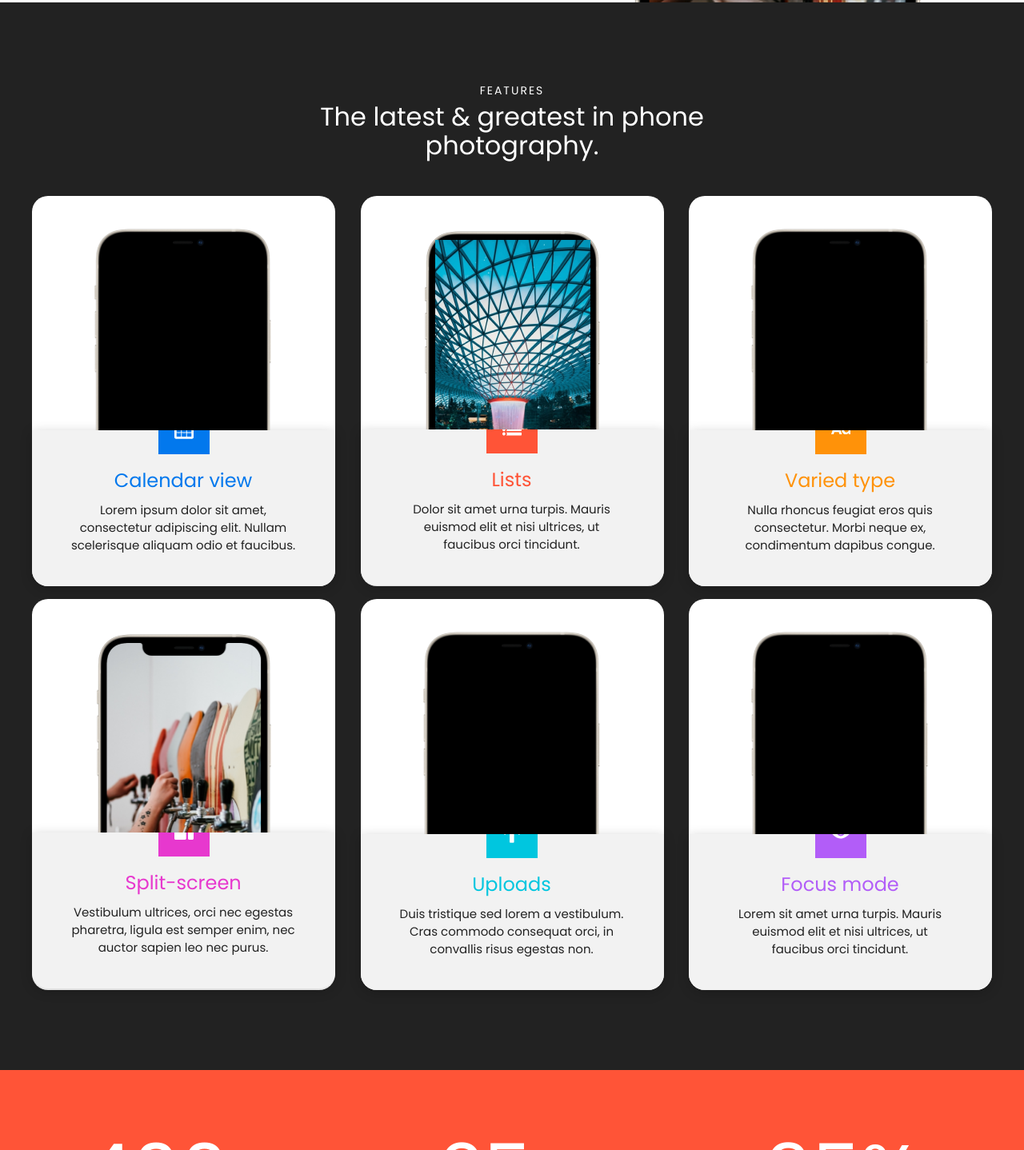
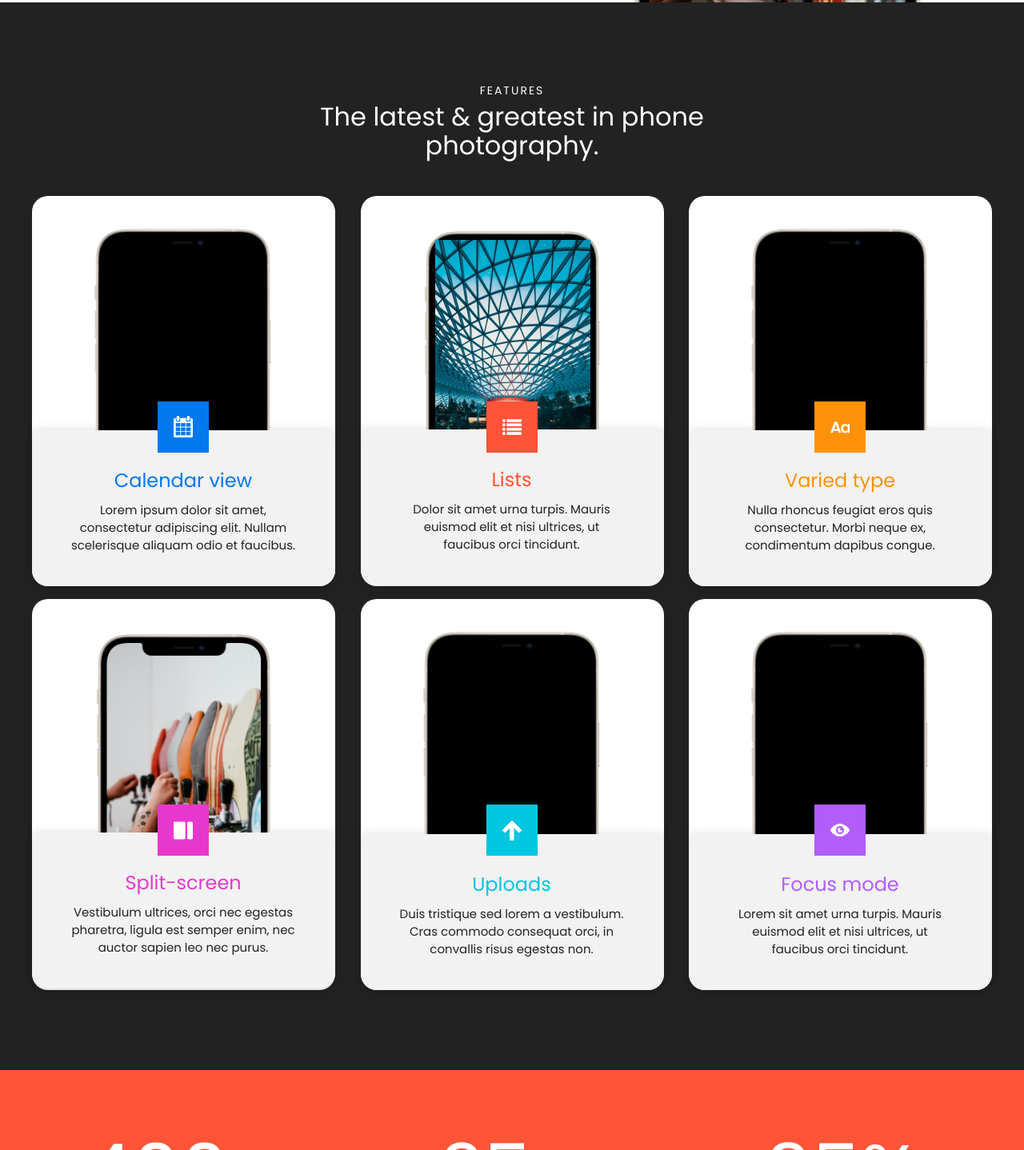
Before and after one commit to MirobidovM/H-app-y, a plain HTML site: page index.html in a window 1280 px wide. Shown: the part 730-2168 px from the top of the page at 80% size. Drawn offline with Linux system fonts and the light colour scheme.

Commit message:
initial commit

```diff
--- a/css/main.css
+++ b/css/main.css
@@ -266,6 +266,19 @@ ol {
   padding-top: 40px;
   background-color: #ffffff;
   border-radius: 20px;
+  position: relative;
+}
+
+.features-item::before {
+  content: "";
+  background-image: url(../img/features-bg-1.svg);
+  background-repeat: no-repeat;
+  position: absolute;
+  top: 257px;
+  left: 157px;
+  z-index: 2;
+  width: 64px;
+  height: 64px;
 }
 
 .features-link {
@@ -288,9 +301,6 @@ ol {
 }
 
 .features-content {
-  background-image: url(../img/features-bg-1.svg);
-  background-repeat: no-repeat;
-  background-position: center calc(50% - 100px);
   padding: 48px 47px 40px 46px;
   background-color: #f2f2f2;
   box-shadow: 0px 3px 15px rgba(0, 0, 0, 0.2);
@@ -320,11 +330,22 @@ ol {
   padding-top: 40px;
   background-color: #ffffff;
   border-radius: 20px;
+  position: relative;
+}
+
+.features-item-2::before {
+  content: "";
+  background-image: url(../img/features-bg-2.svg);
+  background-repeat: no-repeat;
+  position: absolute;
+  top: 257px;
+  left: 157px;
+  z-index: 2;
+  width: 64px;
+  height: 64px;
 }
 
 .features-content-2 {
-  background-image: url(../img/features-bg-2.svg);
-  background-repeat: no-repeat;
   background-position: center calc(50% - 100px);
   padding: 48px 47px 40px 46px;
   background-color: #f2f2f2;
@@ -347,12 +368,22 @@ ol {
   padding-top: 40px;
   background-color: #ffffff;
   border-radius: 20px;
+  position: relative;
+}
+
+.features-item-3::before {
+  content: "";
+  background-image: url(../img/features-bg-3.svg);
+  background-repeat: no-repeat;
+  position: absolute;
+  top: 257px;
+  left: 157px;
+  z-index: 2;
+  width: 64px;
+  height: 64px;
 }
 
 .features-content-3 {
-  background-image: url(../img/features-bg-3.svg);
-  background-repeat: no-repeat;
-  background-position: center calc(50% - 100px);
   padding: 48px 47px 40px 46px;
   background-color: #f2f2f2;
   box-shadow: 0px 3px 15px rgba(0, 0, 0, 0.2);
@@ -373,12 +404,22 @@ ol {
   padding-top: 40px;
   background-color: #ffffff;
   border-radius: 20px;
+  position: relative;
+}
+
+.features-item-4::before {
+  content: "";
+  background-image: url(../img/features-bg-4.svg);
+  background-repeat: no-repeat;
+  position: absolute;
+  top: 257px;
+  left: 157px;
+  z-index: 2;
+  width: 64px;
+  height: 64px;
 }
 
 .features-content-4 {
-  background-image: url(../img/features-bg-4.svg);
-  background-repeat: no-repeat;
-  background-position: center calc(50% - 100px);
   padding: 48px 47px 40px 46px;
   background-color: #f2f2f2;
   box-shadow: 0px 3px 15px rgba(0, 0, 0, 0.2);
@@ -399,12 +440,22 @@ ol {
   padding-top: 40px;
   background-color: #ffffff;
   border-radius: 20px;
+  position: relative;
+}
+
+.features-item-5::before {
+  content: "";
+  background-image: url(../img/features-bg-5.svg);
+  background-repeat: no-repeat;
+  position: absolute;
+  top: 257px;
+  left: 157px;
+  z-index: 2;
+  width: 64px;
+  height: 64px;
 }
 
 .features-content-5 {
-  background-image: url(../img/features-bg-5.svg);
-  background-repeat: no-repeat;
-  background-position: center calc(50% - 100px);
   padding: 48px 47px 40px 46px;
   background-color: #f2f2f2;
   box-shadow: 0px 3px 15px rgba(0, 0, 0, 0.2);
@@ -425,12 +476,22 @@ ol {
   padding-top: 40px;
   background-color: #ffffff;
   border-radius: 20px;
+  position: relative;
+}
+
+.features-item-6::before {
+  content: "";
+  background-image: url(../img/features-bg-6.svg);
+  background-repeat: no-repeat;
+  position: absolute;
+  top: 257px;
+  left: 157px;
+  z-index: 2;
+  width: 64px;
+  height: 64px;
 }
 
 .features-content-6 {
-  background-image: url(../img/features-bg-6.svg);
-  background-repeat: no-repeat;
-  background-position: center calc(50% - 100px);
   padding: 48px 47px 40px 46px;
   background-color: #f2f2f2;
   box-shadow: 0px 3px 15px rgba(0, 0, 0, 0.2);
--- a/index.html
+++ b/index.html
@@ -7,7 +7,7 @@
     <title>H(app)y</title>
 
     <link rel="stylesheet" href="css/normalize.css" />
-    <link rel="stylesheet" href="css/main.min.css" />
+    <link rel="stylesheet" href="css/main.css" />
   </head>
 
   <body>
```
